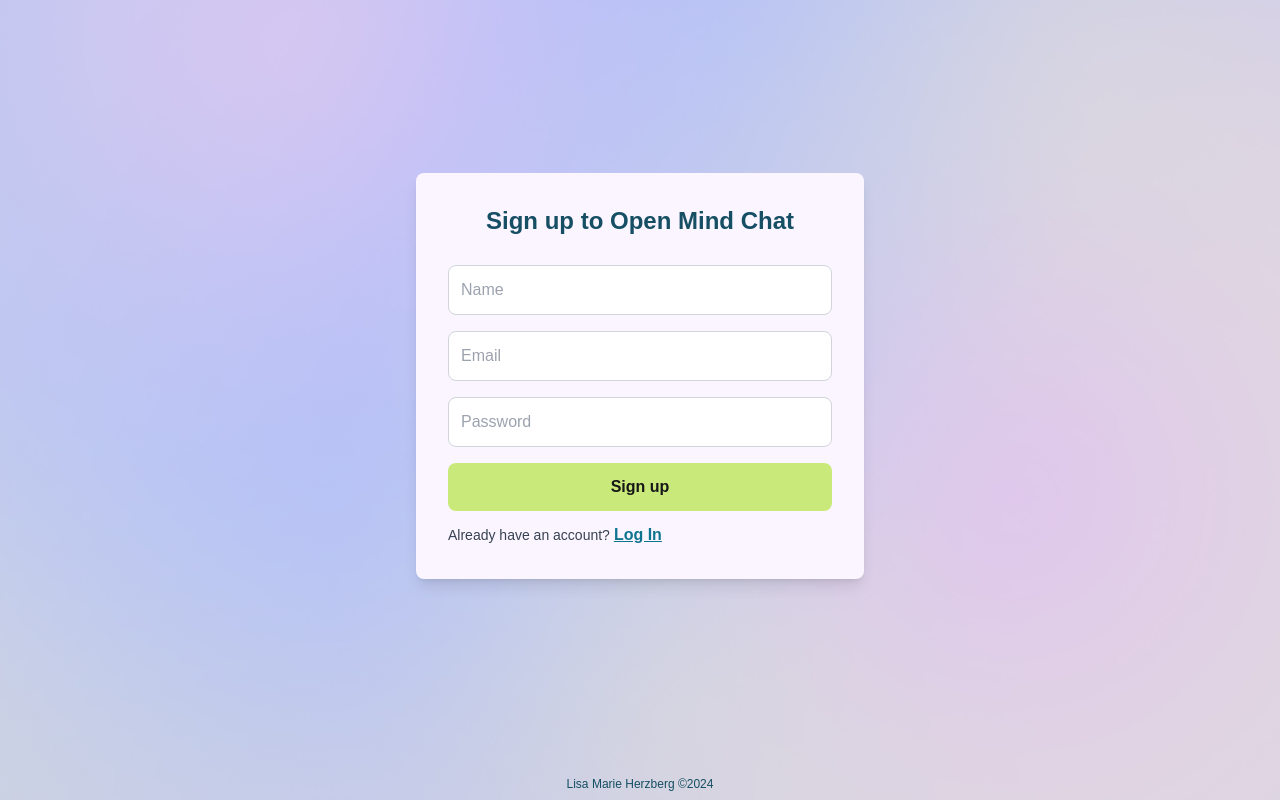
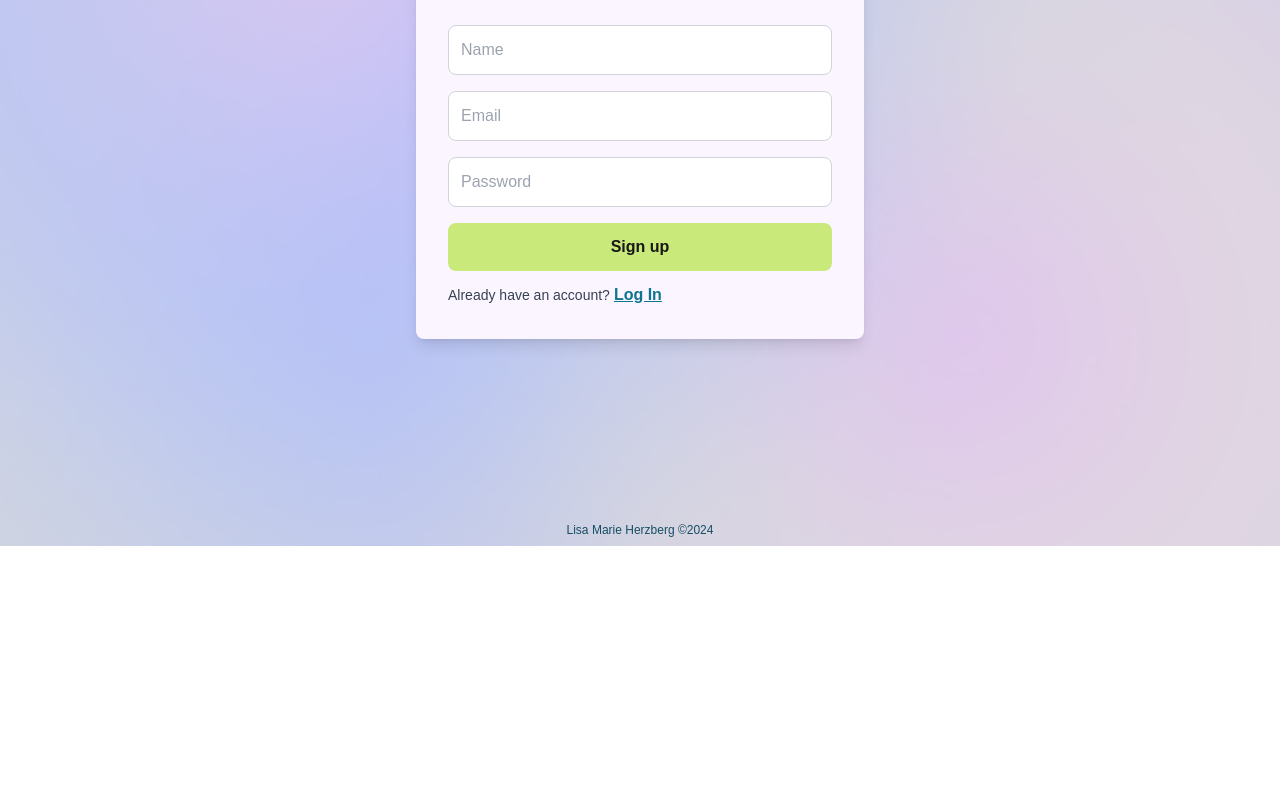
Before and after one commit to Lisamarie73187/open-mind-chat, a Next.js app: page / in a window 1280 px wide. Shown: the part 254-1054 px from the top of the page. After the commit the page ends 800 px from the top, so only its background shows below. Built offline with nearby package versions, Linux system fonts and the light colour scheme; no server answers.

Commit message:
updating layout component

```diff
--- /dev/null
+++ b/app/components/Footer.tsx
@@ -0,0 +1,11 @@
+import React from 'react';
+
+const Footer: React.FC = () => {
+	return (
+		<footer className="flex justify-center text-cyan-900 text-xs pb-2">
+			Lisa Marie Herzberg ©2024
+		</footer>
+	);
+};
+
+export default Footer;
--- a/app/components/Login.tsx
+++ b/app/components/Login.tsx
@@ -54,7 +54,7 @@ const Login: React.FC = () => {
 	}, [isSigningUp]);
 
 	return (
-		<PageLayout className="min-h-fit mt-[20vh]">
+		<PageLayout>
 			<BoxContainer>
 				<Form onSubmit={handleAuthAction}>
 					<Header
--- a/app/components/ui/Containers/PageLayout.tsx
+++ b/app/components/ui/Containers/PageLayout.tsx
@@ -11,7 +11,7 @@ const PageLayout: React.FC<PageLayoutProps> = ({
 }) => {
 	return (
 		<main
-			className={`flex items-center justify-center min-h-screen ${className}`}
+			className={`flex items-center justify-center min-h-[80vh] ${className}`}
 		>
 			<div className="flex justify-center w-full">{children}</div>
 		</main>
--- a/app/layout.tsx
+++ b/app/layout.tsx
@@ -3,6 +3,7 @@
 import './globals.css';
 import { Open_Sans } from 'next/font/google';
 import { UserProvider } from './context/userContext';
+import Footer from './components/Footer';
 
 const openSans = Open_Sans({
 	subsets: ['latin'],
@@ -17,7 +18,6 @@ export default function RootLayout({
 	return (
 		<html lang="en">
 			<body className="min-h-screen antialiased bg-custom flex flex-col">
-				{/* Header */}
 				<div className="p-2 self-start w-full flex justify-between items-center">
 					<div>
 						<div
@@ -31,9 +31,7 @@ export default function RootLayout({
 					</div>
 				</div>
 				<UserProvider>{children}</UserProvider>
-				<div className="flex justify-center text-cyan-900 text-xs pb-2">
-					Lisa Marie Herzberg ©2024
-				</div>
+				<Footer/>
 			</body>
 		</html>
 	);
```
